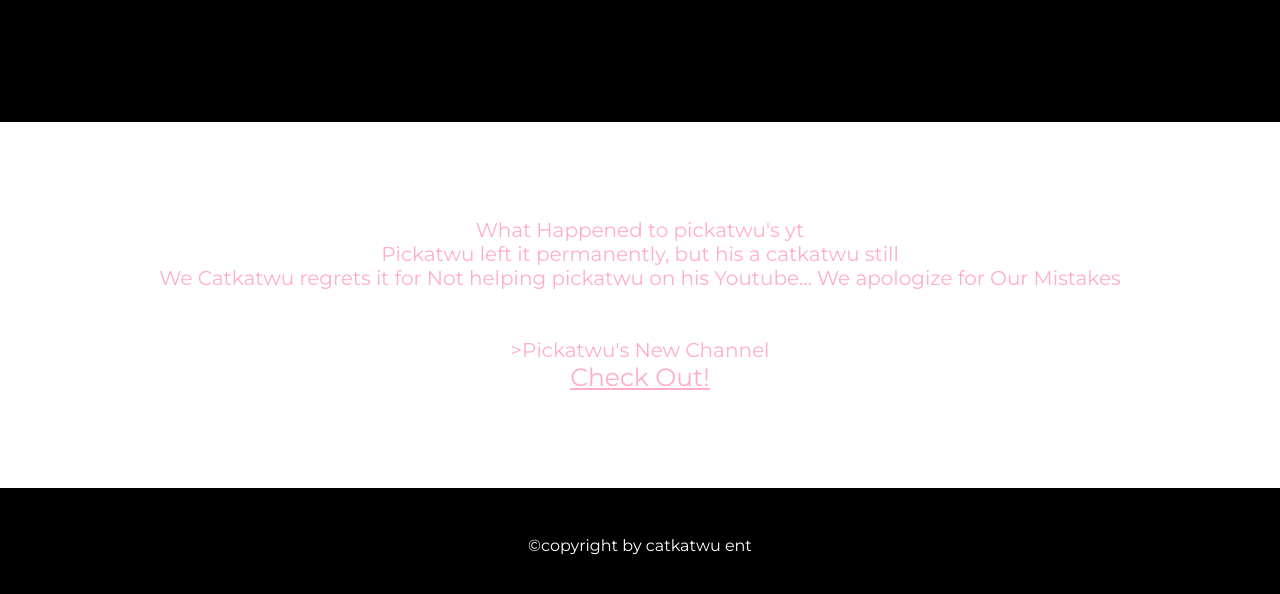
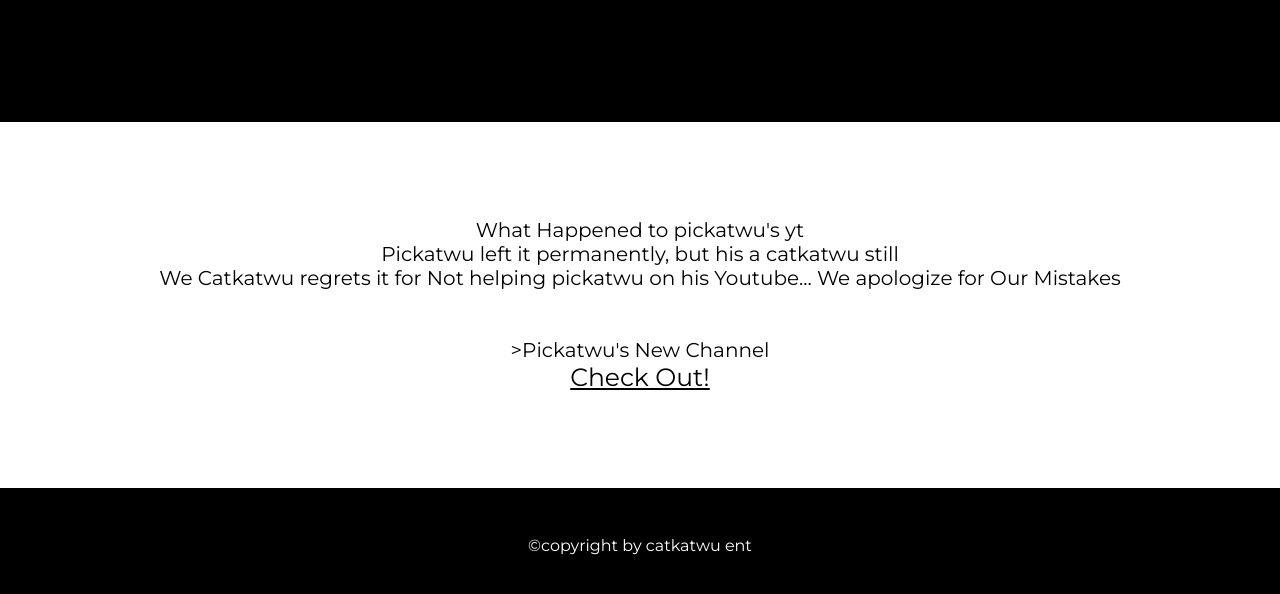
Before and after one commit to catkatwu/pickatwu, a plain HTML site: page index.html in a window 1280 px wide. Shown: the part 460-1054 px from the top of the page. Drawn offline with Linux system fonts and the light colour scheme.

Commit message:
Update index.html

```diff
--- a/index.html
+++ b/index.html
@@ -98,11 +98,11 @@
        </div>
 
         <article class="big-p big-m white text-center">
-            <p class="mid-text pink-text">What Happened to pickatwu's yt</p>
-            <p class="mid-text pink-text">Pickatwu left it permanently, but his a catkatwu still</p>
-            <p class="mid-text pink-text">We Catkatwu regrets it for Not helping pickatwu on his Youtube... We apologize for Our Mistakes</p>
-            <p class="mid-text pink-text big-mt">>Pickatwu's New Channel</p>
-            <a href="https://www.youtube.com/channel/UCx8uFs5_XNs5hcIMDqcu2Ww" class="big-text pink-text">Check Out!</a>
+            <p class="mid-text black-text">What Happened to pickatwu's yt</p>
+            <p class="mid-text black-text">Pickatwu left it permanently, but his a catkatwu still</p>
+            <p class="mid-text black-text">We Catkatwu regrets it for Not helping pickatwu on his Youtube... We apologize for Our Mistakes</p>
+            <p class="mid-text black-text big-mt">>Pickatwu's New Channel</p>
+            <a href="https://www.youtube.com/channel/UCx8uFs5_XNs5hcIMDqcu2Ww" class="big-text black-text">Check Out!</a>
 
         </article>
 
```
